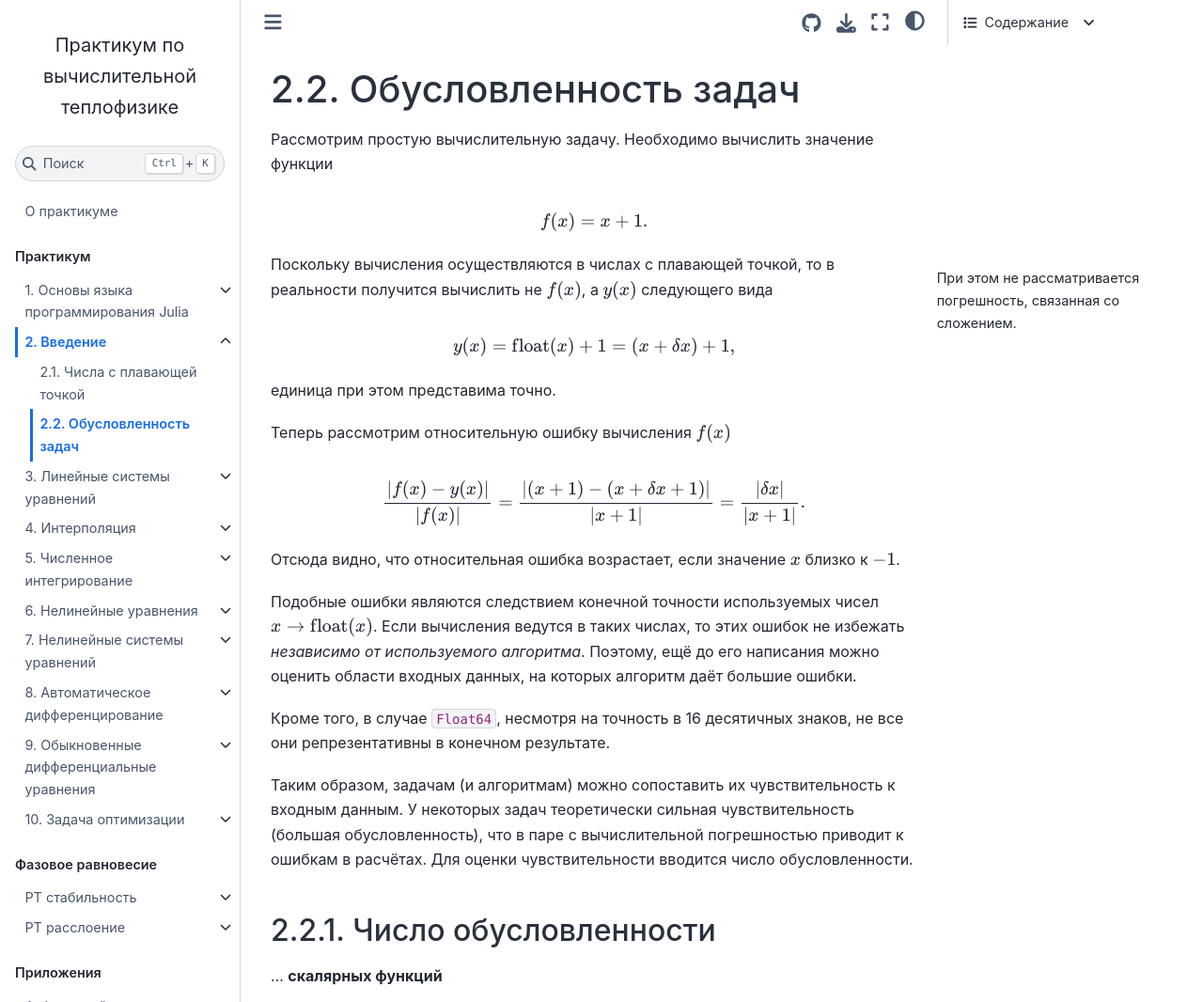
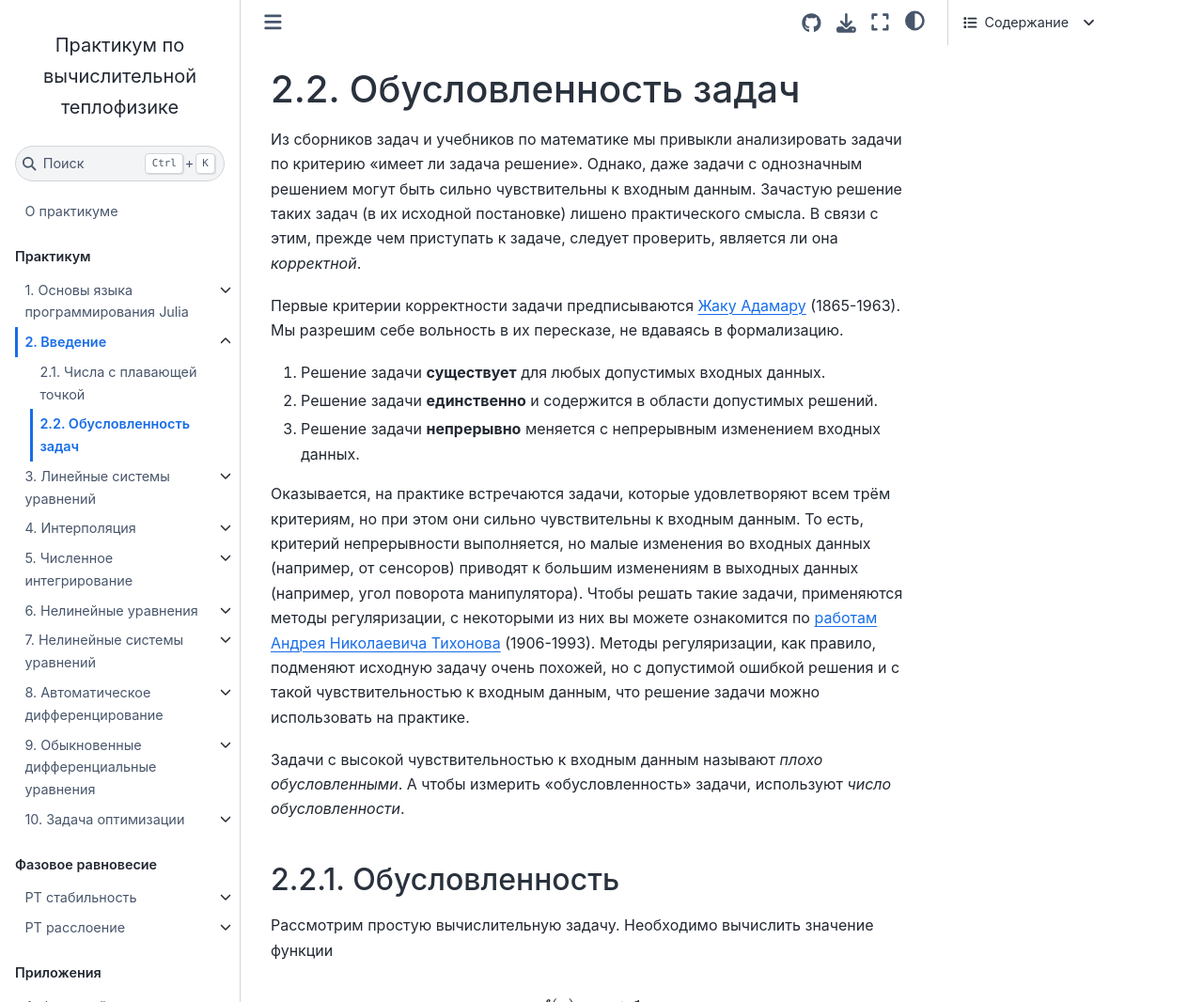
Before and after one commit to stepanzh/computational_thermodynamics, a Jupyter Book: the page built from book/intro/cond.md, in a window 1280 px wide and 1400 px high, cut to the strip 0-1066 px from the top of the window. Shown: the whole strip at 94% size. Built offline with Jupyter Book 1.0.4 settings and Sphinx 7.4.7 and the Sphinx Book theme 1.1.4, drawn with Linux system fonts in a browser that asks for light colours.

Commit message:
feat(intro/cond): о корректности задач
Related #84

````diff
--- a/book/intro/cond.md
+++ b/book/intro/cond.md
@@ -18,7 +18,30 @@
    :keywords: вычислительная математика, вычматы, обусловленность задач, число обусловленности
 ```
 
+
 # Обусловленность задач
+
+Из сборников задач и учебников по математике мы привыкли анализировать задачи по критерию "имеет ли задача решение".
+Однако, даже задачи с однозначным решением могут быть сильно чувствительны к входным данным.
+Зачастую решение таких задач (в их исходной постановке) лишено практического смысла.
+В связи с этим, прежде чем приступать к задаче, следует проверить, является ли она *корректной*.
+
+Первые критерии корректности задачи предписываются [Жаку Адамару](https://ru.wikipedia.org/wiki/%D0%90%D0%B4%D0%B0%D0%BC%D0%B0%D1%80,_%D0%96%D0%B0%D0%BA) (1865-1963).
+Мы разрешим себе вольность в их пересказе, не вдаваясь в формализацию.
+
+1. Решение задачи **существует** для любых допустимых входных данных.
+2. Решение задачи **единственно** и содержится в области допустимых решений.
+3. Решение задачи **непрерывно** меняется с непрерывным изменением входных данных.
+
+Оказывается, на практике встречаются задачи, которые удовлетворяют всем трём критериям, но при этом они сильно чувствительны к входным данным.
+То есть, критерий непрерывности выполняется, но малые изменения во входных данных (например, от сенсоров) приводят к большим изменениям в выходных данных (например, угол поворота манипулятора).
+Чтобы решать такие задачи, применяются методы регуляризации, с некоторыми из них вы можете ознакомится по [работам Андрея Николаевича Тихонова](https://www.mathnet.ru/php/person.phtml?option_lang=rus&personid=20380) (1906-1993).
+Методы регуляризации, как правило, подменяют исходную задачу очень похожей, но с допустимой ошибкой решения и с такой чувствительностью к входным данным, что решение задачи можно использовать на практике.
+
+Задачи с высокой чувствительностью к входным данным называют *плохо обусловленными*.
+А чтобы измерить "обусловленность" задачи, используют *число обусловленности*.
+
+## Обусловленность
 
 Рассмотрим простую вычислительную задачу.
 Необходимо вычислить значение функции
````
